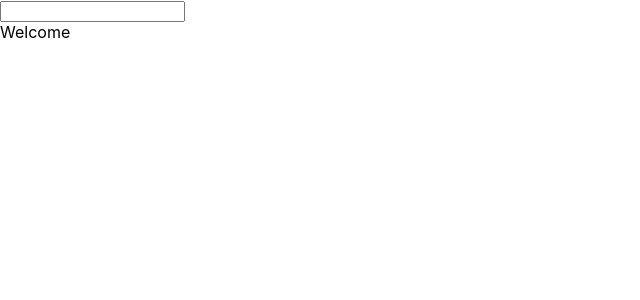
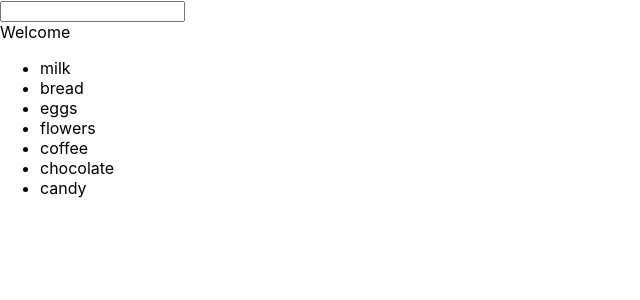
Before and after one commit to KishanMandora/Fun-with-flags, a React (Create React App) app: page / in a window 1280 px wide. Shown: the top 300 px of the page, without its empty margins (0-640 px from the left). Built offline with nearby package versions, Linux system fonts and the light colour scheme.

Commit message:
complete ex 5

```diff
--- a/src/App.js
+++ b/src/App.js
@@ -1,6 +1,15 @@
 import React, { useState } from "react";
 
 let str = "";
+let listItems = [
+  "milk",
+  "bread",
+  "eggs",
+  "flowers",
+  "coffee",
+  "chocolate",
+  "candy",
+];
 
 function App() {
   const [userInput, setInput] = useState(str);
@@ -12,6 +21,11 @@ function App() {
     <>
       <input onChange={changeHandler} />
       <div>Welcome {userInput}</div>
+      <ul>
+        {listItems.map((item) => {
+          return <li> {item} </li>;
+        })}
+      </ul>
     </>
   );
 }
```
Also changed, not shown: 1 other file (tests, documents, lock files or other folders).
